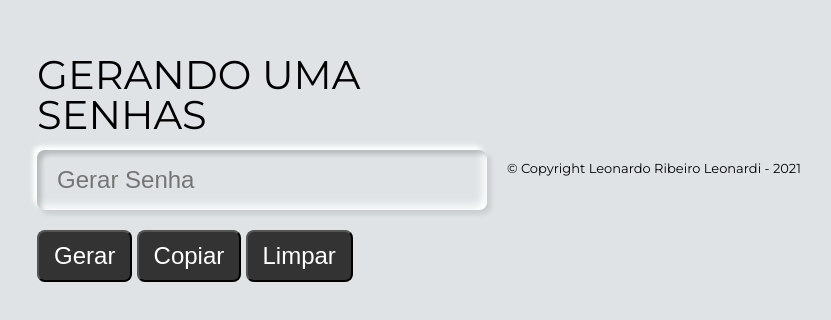
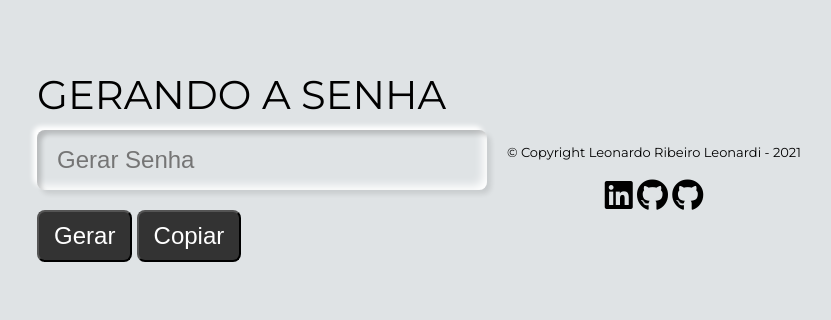
Before and after one commit to leonardo99i/Gerador_de_Senha, a plain HTML site: page index.html in a window 1280 px wide. Shown: the part 232-552 px from the top of the page, without its empty margins (211-1042 px from the left). Drawn offline with Linux system fonts and the light colour scheme.

Commit message:
Adicionando Links

```diff
--- a/index.html
+++ b/index.html
@@ -10,6 +10,7 @@
     <link href="css/reset.css" rel="stylesheet">
     <link href="css/base.css" rel="stylesheet">
     <link href="css/style.css" rel="stylesheet">
+    <link href="https://cdnjs.cloudflare.com/ajax/libs/font-awesome/5.15.3/css/all.min.css" rel="stylesheet">
     <script type="text/javascript" src="index.js"></script>
     <script type="text/javascript" src="copia.js"></script>
     <script type="text/javascript" src="limpa.js"></script>
@@ -19,16 +20,18 @@
     <main>
         <div class="input-box">
             <h1>
-                <bold>Gerando uma Senhas</bold>
+                <bold>Gerando a Senha</bold>
             </h1>
             <input type="text" placeholder="Gerar Senha" id="password" readonly="">
             <button id="btn" onclick="getSenha()">Gerar</button>
             <button id="copia" onclick="copiaSenha()">Copiar</button>
-            <button id="limpar" type="reset">Limpar</button>
         </div>
     </main>
     <footer>
         <p class="copyright">&copy; Copyright Leonardo Ribeiro Leonardi - 2021</p>
+        <a href="https://www.linkedin.com/in/leonardo-ribeiro-leonardi-4b66bb179/"><i class="fab fa-linkedin fa-2x"></i></a>
+        <a href="https://github.com/Leo99z"><i class="fab fa-github fa-2x"></i></a>
+        <a href="#"><i class="fab fa-github fa-2x"></i></a>
     </footer>
 </body>
 
```
